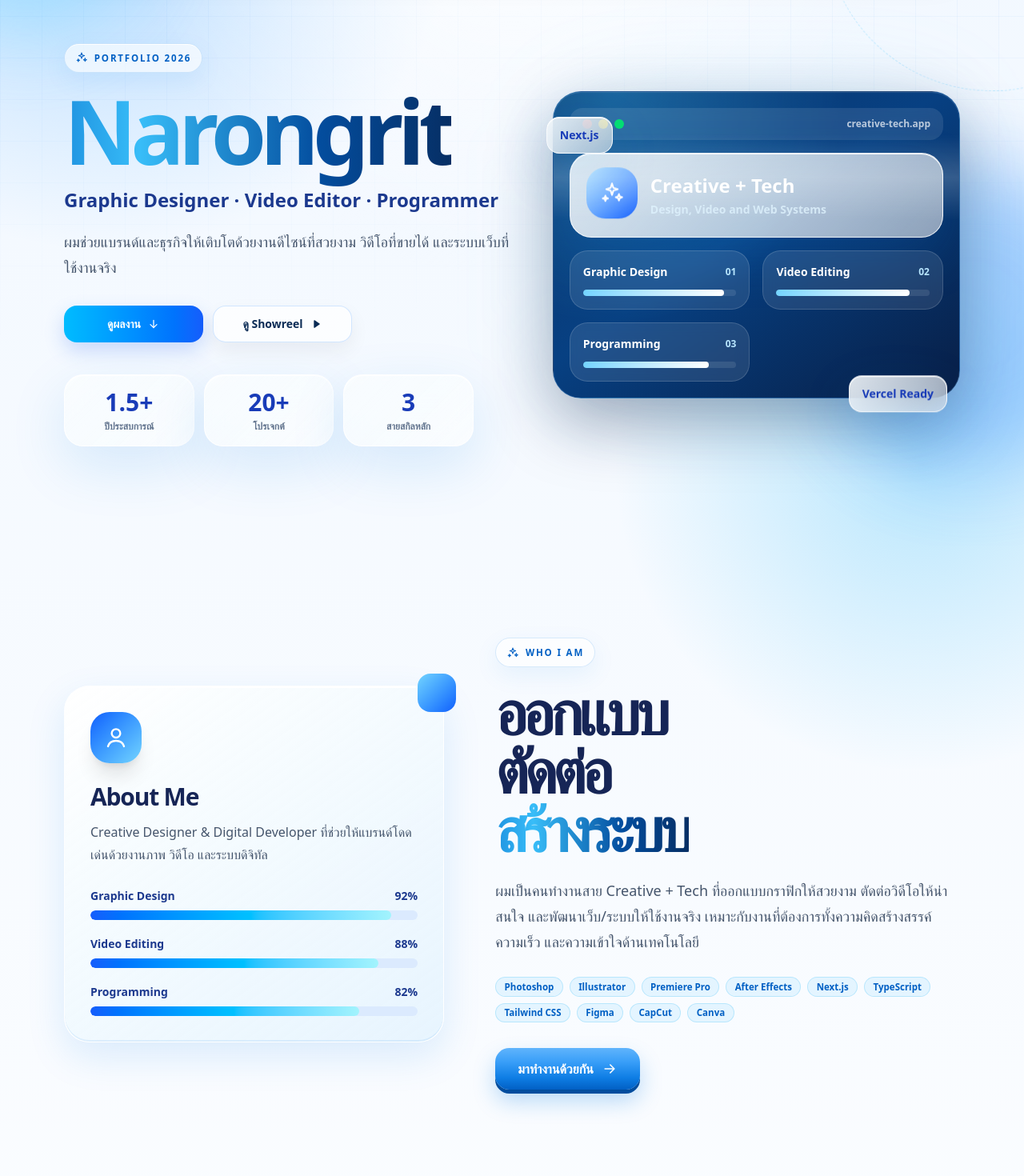
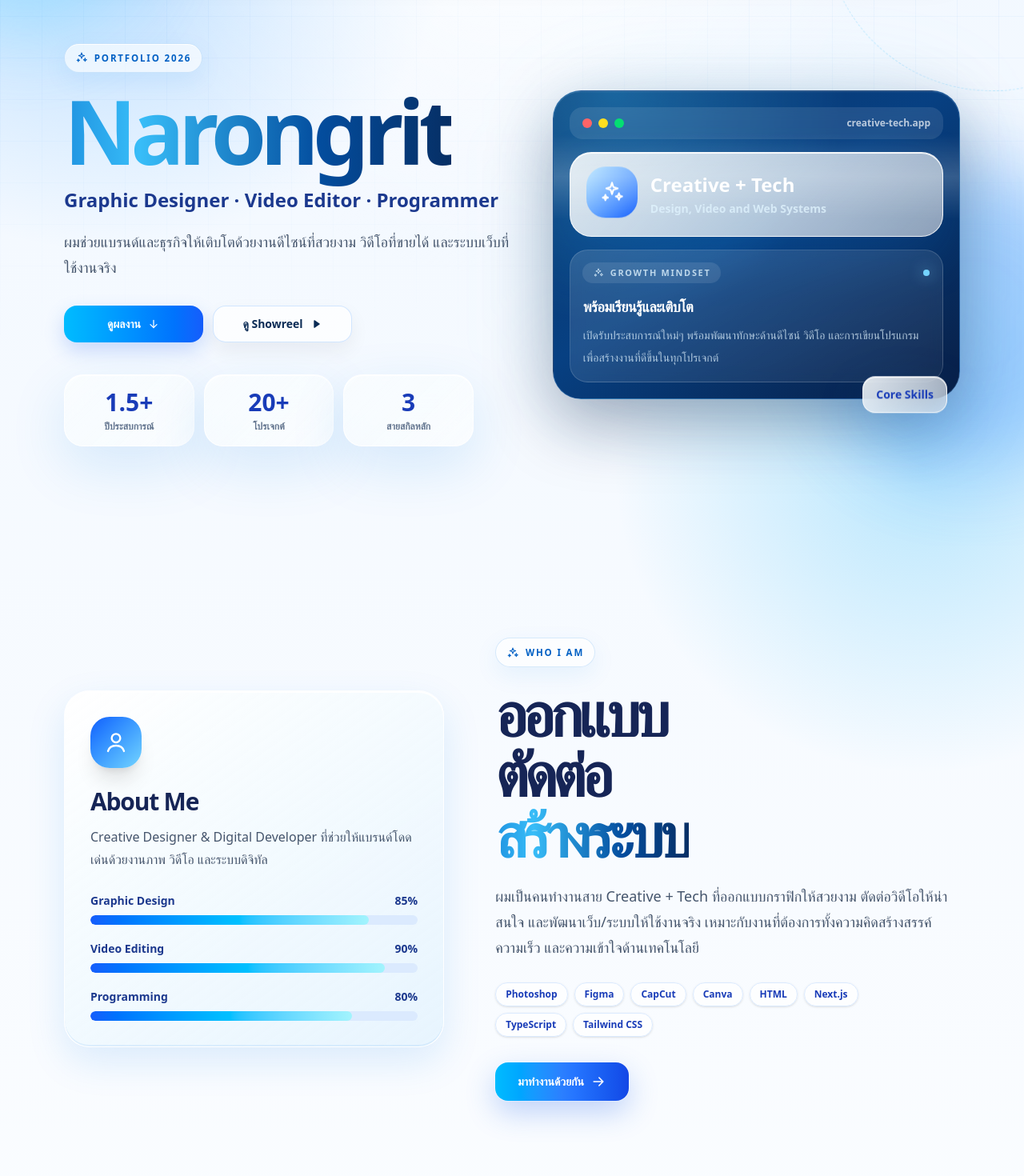
Before and after one commit to Narongrit009/portfolio-website, a Next.js app: page / in a window 1280 px wide. Shown: the part 136-1606 px from the top of the page at 80% size. Built offline with nearby package versions, Linux system fonts and the light colour scheme.

Commit message:
Update Hero+About+TiltleWeb

```diff
--- a/components/About.tsx
+++ b/components/About.tsx
@@ -5,64 +5,126 @@ const copy = {
   th: {
     eyebrow: "Who I Am",
     cardTitle: "About Me",
-    cardDesc: "Creative Designer & Digital Developer ที่ช่วยให้แบรนด์โดดเด่นด้วยงานภาพ วิดีโอ และระบบดิจิทัล",
-    title: <>ออกแบบ<br />ตัดต่อ<br /><span className="gradient-title">สร้างระบบ</span></>,
+    cardDesc:
+      "Creative Designer & Digital Developer ที่ช่วยให้แบรนด์โดดเด่นด้วยงานภาพ วิดีโอ และระบบดิจิทัล",
+    title: (
+      <>
+        ออกแบบ
+        <br />
+        ตัดต่อ
+        <br />
+        <span className="gradient-title">สร้างระบบ</span>
+      </>
+    ),
     desc: "ผมเป็นคนทำงานสาย Creative + Tech ที่ออกแบบกราฟิกให้สวยงาม ตัดต่อวิดีโอให้น่าสนใจ และพัฒนาเว็บ/ระบบให้ใช้งานจริง เหมาะกับงานที่ต้องการทั้งความคิดสร้างสรรค์ ความเร็ว และความเข้าใจด้านเทคโนโลยี",
     cta: "มาทำงานด้วยกัน",
   },
   en: {
     eyebrow: "Who I Am",
     cardTitle: "About Me",
-    cardDesc: "A Creative Designer & Digital Developer who helps brands stand out through visuals, video, and digital systems.",
-    title: <>Design<br />Edit<br /><span className="gradient-title">Build Systems</span></>,
+    cardDesc:
+      "A Creative Designer & Digital Developer who helps brands stand out through visuals, video, and digital systems.",
+    title: (
+      <>
+        Design
+        <br />
+        Edit
+        <br />
+        <span className="gradient-title">Build Systems</span>
+      </>
+    ),
     desc: "I work at the intersection of creative and tech. I design clean visual content, edit engaging videos, and build practical websites or systems for brands that need creativity, speed, and technical understanding.",
     cta: "Let’s work together",
   },
 } as const;
 
-const tags = ["Photoshop", "Illustrator", "Premiere Pro", "After Effects", "Next.js", "TypeScript", "Tailwind CSS", "Figma", "CapCut", "Canva"];
+const tags = [
+  "Photoshop",
+  "Figma",
+  "CapCut",
+  "Canva",
+  "HTML",
+  "Next.js",
+  "TypeScript",
+  "Tailwind CSS",
+];
 
 export default function About({ lang }: { lang: Lang }) {
   const t = copy[lang];
 
   return (
-    <section id="about" className="section-pad relative overflow-hidden">
-      <div className="section-shell grid items-center gap-10 lg:grid-cols-[0.9fr_1.1fr] lg:gap-16">
-        <div className="blue-card magnetic-card relative rounded-[2rem] p-6 sm:p-8">
-          <div className="absolute -right-4 -top-4 h-12 w-12 rounded-2xl bg-gradient-to-br from-sky-300 to-blue-600 shadow-blue-glow" />
-          <div className="grid h-16 w-16 place-items-center rounded-3xl bg-gradient-to-br from-blue-600 to-sky-300 text-white shadow-xl"><Icon name="user" className="h-8 w-8" /></div>
-          <h2 className="mt-6 font-display text-3xl font-black tracking-[-0.04em] text-blue-950">{t.cardTitle}</h2>
-          <p className="mt-3 leading-7 text-slate-600">{t.cardDesc}</p>
+    <section
+      id="about"
+      className="section-pad relative overflow-hidden px-4 sm:px-6"
+    >
+      <div className="section-shell grid items-center gap-8 md:gap-10 lg:grid-cols-[0.9fr_1.1fr] lg:gap-16">
+        <div className="blue-card magnetic-card relative mx-auto w-full max-w-[440px] rounded-[1.6rem] p-5 sm:rounded-[2rem] sm:p-8 lg:max-w-none">
+          <div className="grid h-14 w-14 place-items-center rounded-2xl bg-gradient-to-br from-blue-600 to-sky-300 text-white shadow-xl sm:h-16 sm:w-16 sm:rounded-3xl">
+            <Icon name="user" className="h-7 w-7 sm:h-8 sm:w-8" />
+          </div>
 
-          <div className="mt-7 space-y-5">
+          <h2 className="mt-5 font-display text-2xl font-black tracking-[-0.04em] text-blue-950 sm:mt-6 sm:text-3xl">
+            {t.cardTitle}
+          </h2>
+
+          <p className="mt-3 text-sm leading-7 text-slate-600 sm:text-base">
+            {t.cardDesc}
+          </p>
+
+          <div className="mt-6 space-y-4 sm:mt-7 sm:space-y-5">
             {[
-              ["Graphic Design", "92%"],
-              ["Video Editing", "88%"],
-              ["Programming", "82%"],
+              ["Graphic Design", "85%"],
+              ["Video Editing", "90%"],
+              ["Programming", "80%"],
             ].map(([name, percent]) => (
               <div key={name}>
-                <div className="mb-2 flex justify-between text-sm font-extrabold text-blue-900">
-                  <span>{name}</span>
-                  <span>{percent}</span>
+                <div className="mb-2 flex justify-between gap-4 text-xs font-extrabold text-blue-900 sm:text-sm">
+                  <span className="truncate">{name}</span>
+                  <span className="shrink-0">{percent}</span>
                 </div>
-                <div className="h-3 overflow-hidden rounded-full bg-blue-100">
-                  <div className="h-full rounded-full bg-gradient-to-r from-blue-600 via-sky-400 to-cyan-200" style={{ width: percent }} />
+
+                <div className="h-2.5 overflow-hidden rounded-full bg-blue-100 sm:h-3">
+                  <div
+                    className="h-full rounded-full bg-gradient-to-r from-blue-600 via-sky-400 to-cyan-200"
+                    style={{ width: percent }}
+                  />
                 </div>
               </div>
             ))}
           </div>
         </div>
 
-        <div>
-          <div className="eyebrow"><Icon name="sparkles" className="h-4 w-4" /> {t.eyebrow}</div>
-          <h2 className="mt-5 font-display text-[clamp(2.3rem,6vw,4.8rem)] font-black leading-[0.95] tracking-[-0.07em] text-blue-950">
+        <div className="text-center lg:text-left">
+          <div className="eyebrow justify-center lg:justify-start">
+            <Icon name="sparkles" className="h-4 w-4" /> {t.eyebrow}
+          </div>
+
+          <h2 className="mx-auto mt-5 max-w-[520px] font-display text-[clamp(2.35rem,12vw,4.8rem)] font-black leading-[0.98] tracking-[-0.07em] text-blue-950 lg:mx-0">
             {t.title}
           </h2>
-          <p className="mt-6 max-w-2xl text-base leading-8 text-slate-600 sm:text-lg">{t.desc}</p>
-          <div className="mt-7 flex flex-wrap gap-2">
-            {tags.map((tag) => <span key={tag} className="tag">{tag}</span>)}
+
+          <p className="mx-auto mt-5 max-w-2xl text-sm leading-7 text-slate-600 sm:mt-6 sm:text-base sm:leading-8 lg:mx-0 lg:text-lg">
+            {t.desc}
+          </p>
+
+          <div className="mx-auto mt-6 flex max-w-[520px] flex-wrap justify-center gap-2 sm:mt-7 lg:mx-0 lg:justify-start">
+            {tags.map((tag) => (
+              <span
+                key={tag}
+                className="rounded-full border border-blue-100 bg-white/70 px-3 py-1.5 text-[0.7rem] font-extrabold text-blue-800 shadow-sm backdrop-blur sm:text-xs"
+              >
+                {tag}
+              </span>
+            ))}
           </div>
-          <a href="#contact" className="btn-primary mt-8 px-7 py-3.5">{t.cta}<Icon name="arrowRight" className="h-5 w-5" /></a>
+
+          <a
+            href="#contact"
+            className="mx-auto mt-8 inline-flex w-full max-w-[280px] items-center justify-center gap-2 rounded-2xl bg-gradient-to-r from-sky-400 via-blue-500 to-blue-700 px-7 py-3.5 text-sm font-black !text-white shadow-[0_14px_36px_rgba(37,99,235,0.28)] ring-1 ring-white/30 transition-all duration-300 hover:-translate-y-0.5 hover:shadow-[0_18px_44px_rgba(37,99,235,0.36)] hover:brightness-110 active:translate-y-0 sm:w-auto lg:mx-0"
+          >
+            {t.cta}
+            <Icon name="arrowRight" className="h-5 w-5" />
+          </a>
         </div>
       </div>
     </section>
--- a/components/Hero.tsx
+++ b/components/Hero.tsx
@@ -22,8 +22,9 @@ const copy = {
     ],
     mockTitle: "Creative + Tech",
     mockDesc: "Design, Video and Web Systems",
-    skills: ["Graphic Design", "Video Editing", "Programming"
-    ],
+    skills: ["Graphic Design", "Video Editing", "Programming"],
+    learningTitle: "พร้อมเรียนรู้และเติบโต",
+learningDesc: "เปิดรับประสบการณ์ใหม่ๆ พร้อมพัฒนาทักษะด้านดีไซน์ วิดีโอ และการเขียนโปรแกรม เพื่อสร้างงานที่ดีขึ้นในทุกโปรเจกต์",
   },
   en: {
     nav: [
@@ -39,13 +40,15 @@ const copy = {
     viewWorks: "View Works",
     showreel: "Watch Showreel",
     stats: [
-      ["3+", "Years Experience"],
-      ["50+", "Projects"],
+      ["1.5+", "Years Experience"],
+      ["20+", "Projects"],
       ["3", "Core Skills"],
     ],
     mockTitle: "Creative + Tech",
     mockDesc: "Design, Video and Web Systems",
     skills: ["Graphic Design", "Video Editing", "Programming"],
+    learningTitle: "Ready to Learn & Grow",
+learningDesc: "Open to new experiences and always improving my skills in design, video, and programming to create better work in every project.",
   },
 } as const;
 
@@ -58,21 +61,24 @@ export default function Hero({
 }) {
   const t = copy[lang];
 
+
   return (
     <section className="relative min-h-screen overflow-hidden px-4 py-6 sm:px-6">
       <div className="orb left-[-7rem] top-[-7rem] h-72 w-72 bg-sky-300" />
       <div className="orb bottom-24 right-[-8rem] h-96 w-96 bg-blue-400" />
       <div className="absolute right-[-170px] top-[-170px] h-[420px] w-[420px] rounded-full border border-dashed border-sky-300/40 spin-slow" />
 
-      <nav className="section-shell sticky top-4 z-50 flex items-center justify-between rounded-[1.6rem] border border-white/60 bg-white/55 px-4 py-3 shadow-[0_12px_32px_rgba(15,23,42,0.07)] backdrop-blur-xl sm:px-5">
-        <a href="#" className="flex items-center gap-3">
-          <span className="grid h-10 w-10 place-items-center rounded-2xl bg-gradient-to-br from-sky-300 to-blue-600 text-sm font-black text-white shadow-blue-glow">
+      <nav className="section-shell sticky top-4 z-50 flex items-center justify-between rounded-[1.6rem] border border-white/60 bg-white/55 px-3 py-3 shadow-[0_12px_32px_rgba(15,23,42,0.07)] backdrop-blur-xl sm:px-5">
+        <a href="#" className="flex min-w-0 items-center gap-2.5">
+          <span className="grid h-9 w-9 shrink-0 place-items-center rounded-2xl bg-gradient-to-br from-sky-300 to-blue-600 text-xs font-black !text-white shadow-blue-glow sm:h-10 sm:w-10 sm:text-sm">
             N
           </span>
-          <span className="hidden text-sm font-black text-slate-900 sm:block">
+
+          <span className="block truncate bg-gradient-to-r from-blue-700 to-sky-500 bg-clip-text text-sm font-semibold tracking-[-0.02em] text-transparent sm:text-base">
             Narongrit
           </span>
         </a>
+
         <div className="hidden items-center gap-1 lg:flex">
           {t.nav.map(([label, href]) => (
             <a
@@ -84,18 +90,20 @@ export default function Hero({
             </a>
           ))}
         </div>
-        <div className="flex items-center gap-2">
+
+        <div className="flex shrink-0 items-center gap-2">
           <button
             type="button"
             onClick={onToggleLang}
-            className="rounded-2xl border border-blue-200/70 bg-white/70 px-3 py-2 text-xs font-black text-blue-800 shadow-sm transition hover:bg-white"
+            className="rounded-xl border border-blue-200/70 bg-white/70 px-2.5 py-2 text-[0.7rem] font-black text-blue-800 shadow-sm transition hover:bg-white sm:rounded-2xl sm:px-3 sm:text-xs"
             aria-label="Switch language"
           >
             {lang === "th" ? "EN" : "TH"}
           </button>
+
           <a
             href="#contact"
-            className="rounded-2xl bg-gradient-to-r from-sky-400 via-blue-500 to-blue-700 px-4 py-2 text-sm font-extrabold !text-white shadow-lg shadow-blue-600/30 transition-all duration-300 hover:-translate-y-0.5 hover:shadow-xl hover:shadow-blue-600/40 active:translate-y-0"
+            className="rounded-xl bg-gradient-to-r from-sky-400 via-blue-500 to-blue-700 px-3 py-2 text-[0.7rem] font-extrabold !text-white shadow-lg shadow-blue-600/30 transition-all duration-300 hover:-translate-y-0.5 hover:shadow-xl hover:shadow-blue-600/40 active:translate-y-0 sm:rounded-2xl sm:px-4 sm:text-sm"
           >
             {t.hire}
           </a>
@@ -194,36 +202,30 @@ export default function Hero({
                   </div>
                 </div>
               </div>
+<div className="rounded-[1.4rem] border border-white/15 bg-gradient-to-br from-white/14 to-white/5 p-4 backdrop-blur sm:col-span-2">
+  <div className="mb-4 flex items-center justify-between">
+    <div className="inline-flex items-center gap-2 rounded-full bg-white/10 px-3 py-1 text-[0.68rem] font-black uppercase tracking-[0.16em] text-sky-100/80 ring-1 ring-white/10">
+      <Icon name="sparkles" className="h-3.5 w-3.5" />
+      Growth Mindset
+    </div>
 
-              {t.skills.map((skill, index) => (
-                <div
-                  key={skill}
-                  className="rounded-[1.4rem] border border-white/15 bg-white/10 p-4 backdrop-blur"
-                >
-                  <div className="mb-3 flex items-center justify-between">
-                    <span className="text-sm font-extrabold text-white">
-                      {skill}
-                    </span>
-                    <span className="text-xs font-black text-sky-200">
-                      0{index + 1}
-                    </span>
+    <span className="h-2 w-2 rounded-full bg-sky-300 shadow-[0_0_18px_rgba(125,211,252,0.9)]" />
   </div>
-                  <div className="h-2 overflow-hidden rounded-full bg-white/10">
-                    <div
-                      className="h-full rounded-full bg-gradient-to-r from-sky-300 to-white"
-                      style={{ width: `${92 - index * 5}%` }}
-                    />
+
+  <h3 className="font-display text-lg font-black tracking-[-0.03em] text-white">
+    {t.learningTitle}
+  </h3>
+
+  <p className="mt-2 text-sm leading-7 text-sky-100/75">
+    {t.learningDesc}
+  </p>
 </div>
-                </div>
-              ))}
+
             </div>
           </div>
 
-          <div className="glass-panel absolute -left-2 top-8 hidden rounded-2xl px-4 py-3 text-sm font-black text-blue-800 shadow-xl sm:block float-y-2">
-            Next.js
-          </div>
           <div className="glass-panel absolute -bottom-5 right-4 rounded-2xl px-4 py-3 text-sm font-black text-blue-800 shadow-xl float-y">
-            Vercel Ready
+            Core Skills
           </div>
         </div>
       </div>
```
Lines whose indentation alone changed are shown as unchanged.
